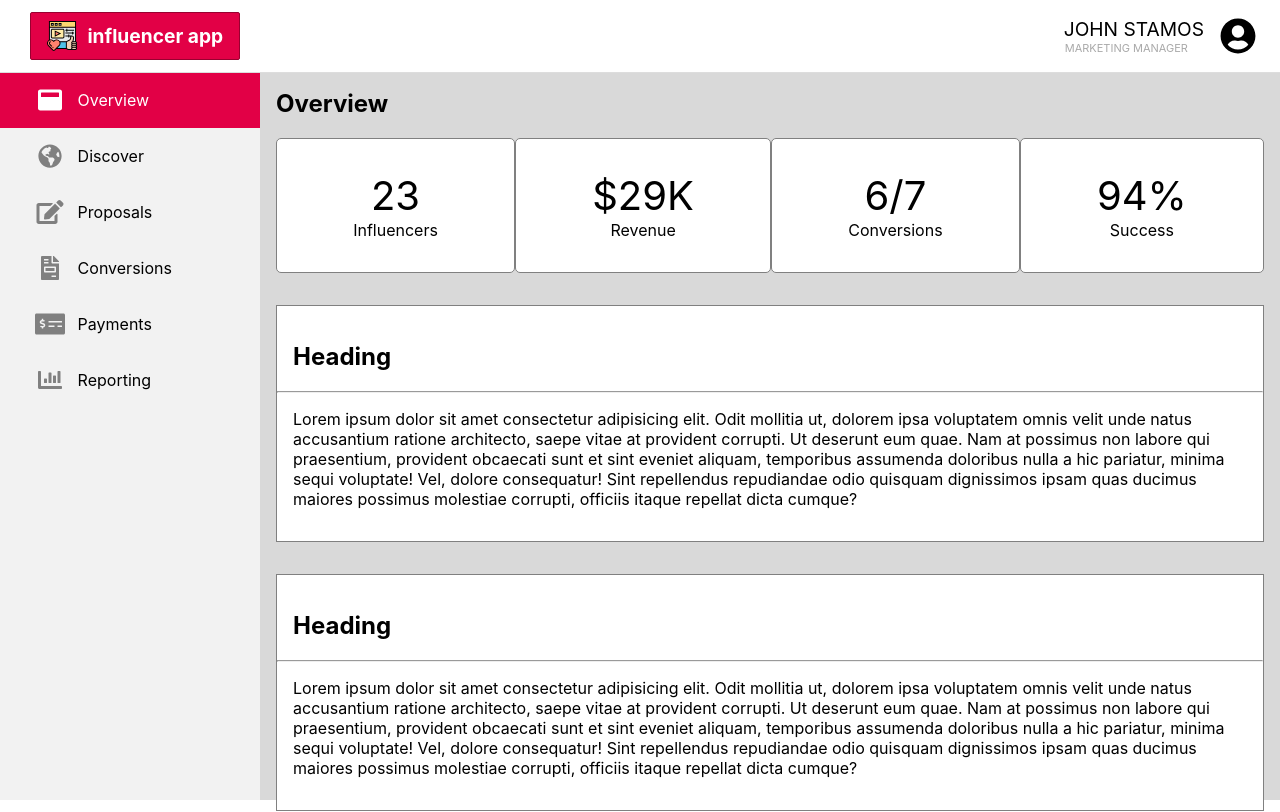
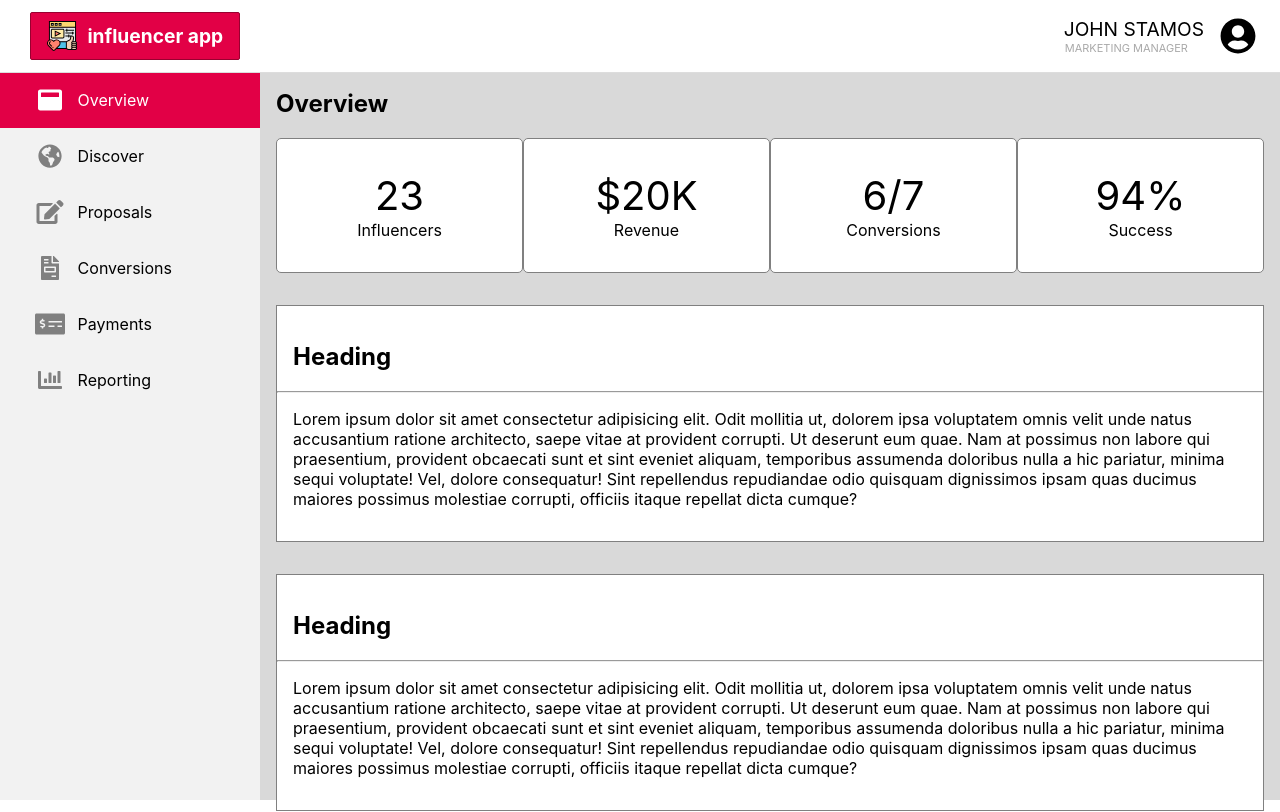
Before and after one commit to FrancisCalizo/ohio-taxidermy-supply, a Next.js app: page /dashboard in a window 1280 px wide. Shown: the top 812 px of the page. Built offline with nearby package versions, Linux system fonts and the light colour scheme.

Commit message:
feat: implement proper resize for dashboard

```diff
--- a/components/layout/dashboard/Sidebar.tsx
+++ b/components/layout/dashboard/Sidebar.tsx
@@ -50,7 +50,7 @@ export default function Sidebar() {
                 icon={ICONS[key]}
                 style={{ fontSize: 24, marginRight: '0.5rem', color: 'gray' }}
               />
-              <div>{link}</div>
+              <div style={{ textTransform: 'capitalize' }}>{link}</div>
             </Li>
           </GLink>
         ))}
--- a/pages/dashboard/index.tsx
+++ b/pages/dashboard/index.tsx
@@ -3,10 +3,11 @@ import styled from 'styled-components';
 
 import DashboardLayout from 'components/layout/dashboard/DashboardLayout';
 
-export default function index() {
+export default function Overview() {
   return (
     <DashboardLayout>
       <TopContainer>
+        <div>
           <Card>
             <CardBody>
               <span>23</span>
@@ -15,10 +16,13 @@ export default function index() {
           </Card>
           <Card>
             <CardBody>
-            <span>$29K</span>
+              <span>$</span>
+              <span>20K</span>
               <p>Revenue</p>
             </CardBody>
           </Card>
+        </div>
+        <div>
           <Card>
             <CardBody>
               <span>6/7</span>
@@ -31,6 +35,7 @@ export default function index() {
               <p>Success</p>
             </CardBody>
           </Card>
+        </div>
       </TopContainer>
 
       <MainContainer>
@@ -78,9 +83,15 @@ export default function index() {
 
 const TopContainer = styled.div`
   display: flex;
+  flex-wrap: wrap;
 
   @media (max-width: 930px) {
     flex-wrap: wrap;
+  }
+
+  & > div {
+    display: flex;
+    flex: 1 1 0;
   }
 `;
 
@@ -95,7 +106,7 @@ const Card = styled.div`
   border: 1px solid gray;
   background: #fff;
   border-radius: 5px;
-  flex-grow: 1;
+  flex: 1 1 0;
   text-align: center;
   min-width: 160px;
 `;
```
Lines whose indentation alone changed are shown as unchanged.
